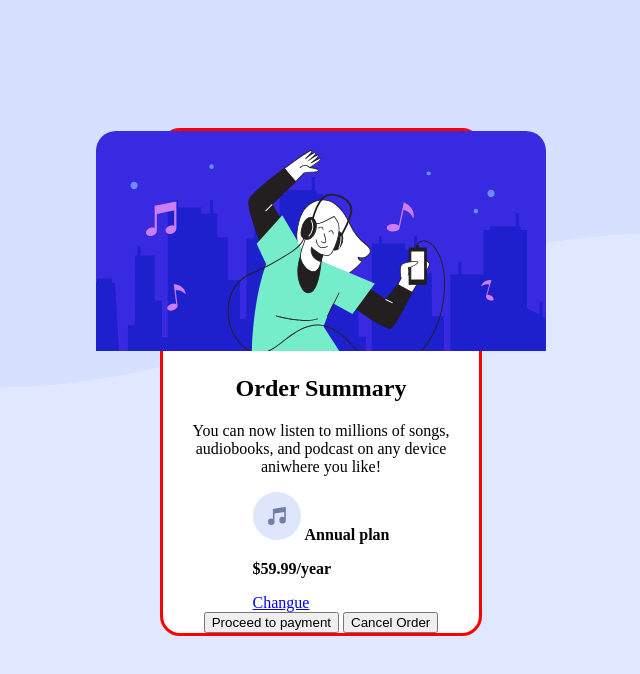
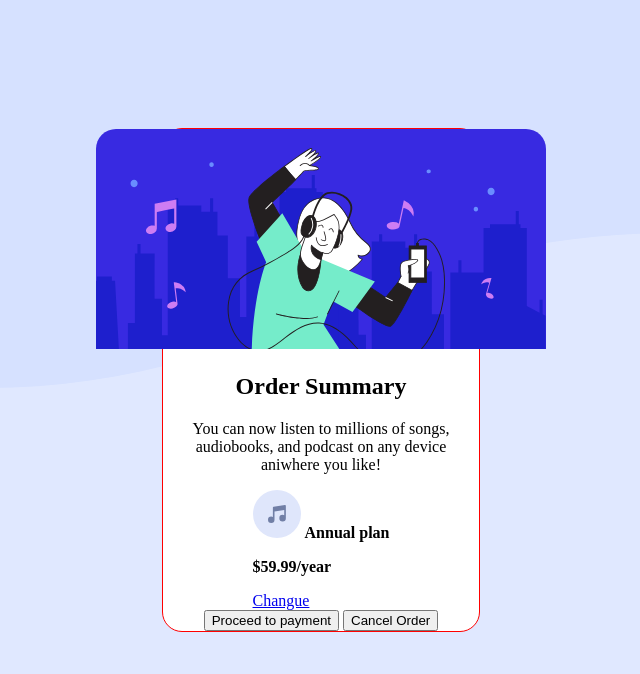
Before and after one commit to DevBenjaAC/Card-Order-summary, a plain HTML site: page index.html in a window 1280 px wide. Shown: the whole page, without its empty margins (319-959 px from the left). Drawn offline with Linux system fonts and the light colour scheme.

Commit message:
first commit in project

```diff
--- a/css/style.css
+++ b/css/style.css
@@ -14,7 +14,7 @@ body{
     display: flex;
     flex-direction: column;
     align-items: center;
-    border: solid 3px red;
+    border: solid 1px red;
     width: 25%;
     height: auto;
 }
```
